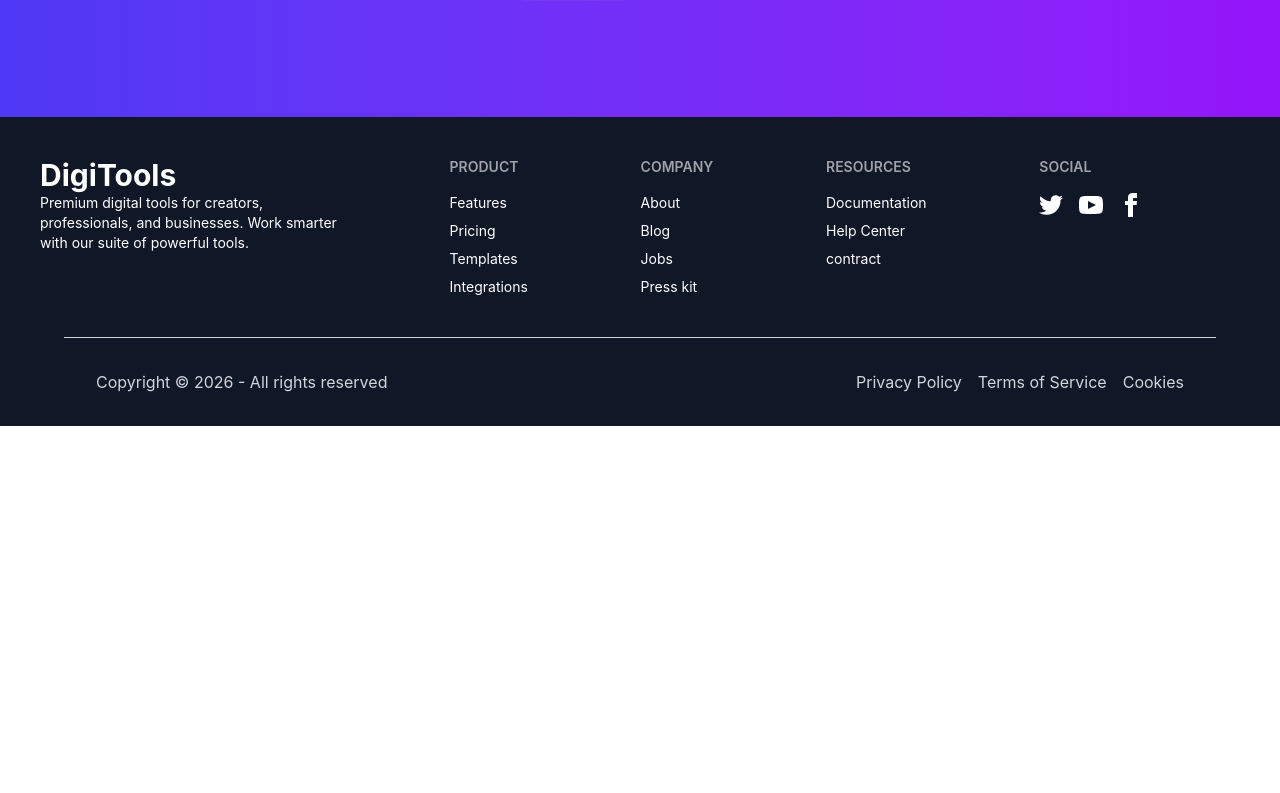
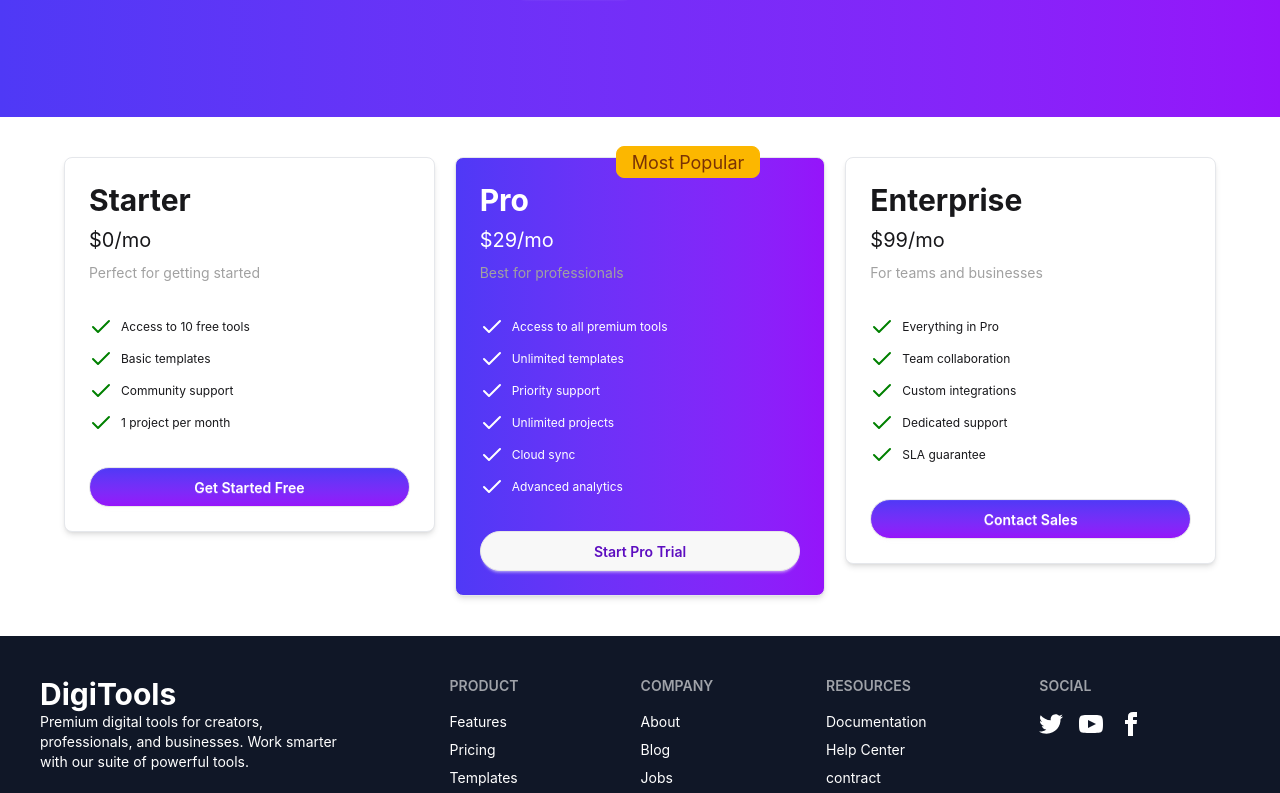
Before and after one commit to Abdhullah-Al-Maruf/DigiTool-React-Project-A6, a React (Vite) app: page / in a window 1280 px wide. Shown: the part 1836-2629 px from the top of the page. Before the commit the page ends 2262 px from the top, so only its background shows below. Built offline with nearby package versions, Linux system fonts and the light colour scheme.

Commit message:
pricing section added

```diff
--- a/public/pricingData.json
+++ b/public/pricingData.json
@@ -44,8 +44,7 @@
       "Team collaboration",
       "Custom integrations",
       "Dedicated support",
-      "SLA guarantee",
-      "Custom branding"
+      "SLA guarantee"
     ],
     "buttonText": "Contact Sales"
   }
--- a/src/App.jsx
+++ b/src/App.jsx
@@ -5,6 +5,8 @@ import RatingSection from './component/RatingSection/RatingSection'
 import Footer from './component/Footer/Footer'
 import ReadyToTransform from './component/ReadyToTransform/ReadyToTransform'
 import GetStarted from './component/GetStartedSection/GetStarted'
+import Card from './ui/PricingCard'
+import Pricing from './component/PricingSection/Pricing'
 function App() {
 
 
@@ -15,10 +17,11 @@ function App() {
   <Banner></Banner>
 </header>
 
-<main className=''>
+<main className='space-y-10'>
 <RatingSection/>
 <GetStarted/>
 <ReadyToTransform/>
+<Pricing></Pricing>
 <Footer/>
 </main>
     </>
--- /dev/null
+++ b/src/component/PricingSection/Pricing.jsx
@@ -0,0 +1,19 @@
+
+import React, { use } from 'react';
+import Card from '../../ui/PricingCard';
+
+// json data
+const PricingPromise =fetch("/pricingData.json").then(res=> res.json())
+
+
+const Pricing = () => {
+    const allPricingData =use(PricingPromise)
+
+    return (
+        <div className='grid w-[90%] mx-auto gap-5 grid-cols-1 md:grid-cols-2 lg:grid-cols-3'>
+       {allPricingData.map(price =><Card key={price.id} price={price}></Card> )}
+        </div>
+    );
+};
+
+export default Pricing;
--- a/src/ui/Button.jsx
+++ b/src/ui/Button.jsx
@@ -1,8 +1,16 @@
 import React from 'react';
 
-const Button = ({ text }) => {
+const Button = ({ text, className = "", highlighted = false, ...props }) => {
   return (
-    <a className="btn rounded-full text-white bg-linear-to-b from-[#4f39f6] to-[#9514fa]">
+    // here use props  to receive click event
+    // classname ="" for receiving extra classes intiali value is empty " "
+    <a className={`btn  rounded-full font-semibold
+       ${highlighted ?
+        // if highlighted
+        " text-violet-800 " :
+        // else
+        "text-white btn bg-linear-to-b from-[#4f39f6] to-[#9514fa] "}
+          ${className}  `} {...props} >
       {text}
     </a>
   );
--- a/src/ui/Card.jsx
+++ /dev/null
@@ -1,11 +0,0 @@
-import React from 'react';
-
-const Card = () => {
-    return (
-        <div>
-
-        </div>
-    );
-};
-
-export default Card;
--- /dev/null
+++ b/src/ui/PricingCard.jsx
@@ -0,0 +1,40 @@
+
+import { Check } from 'lucide-react';
+import React from 'react';
+import Button from './Button';
+
+const PricingCard = ({ price }) => {
+
+    return (
+        <div>
+            <div className={ ` card shadow-md border border-gray-200  ${price.highlighted ? " text-white bg-linear-to-r from-[#4f39f6] to-[#9514fa] "
+
+                :""}  bg-base-100 `}>
+                <div className="card-body relative">
+                    <span className={`
+                        absolute  -top-3 left-27 md:-top-3 md:left-28 lg:-top-3 lg:left-40 ${price.badge ?
+                        "badge  badge-xl badge-warning"
+                        : ""}  `}>
+                        {price.badge}</span>
+
+                    <h2 className="text-3xl font-bold">{price.title}</h2>
+                    <div className="text-xl">${price.price}/mo</div>
+                    <p className='text-neutral-400'>{price.tagline}</p>
+                    <ul className="mt-6 flex flex-col gap-2 text-xs">
+{
+    price.features.map(feature=>  <li className='flex  items-center gap-2'> <Check color={`${price.highlighted ? "white" :"green"}`}/> {feature}</li>)
+}
+
+                    </ul>
+                    <div className="mt-6 ">
+                        <Button className="w-full"
+                        highlighted={price.highlighted}
+                        text={price.buttonText} />
+                    </div>
+                </div>
+            </div>
+        </div>
+    );
+};
+
+export default PricingCard;
```
